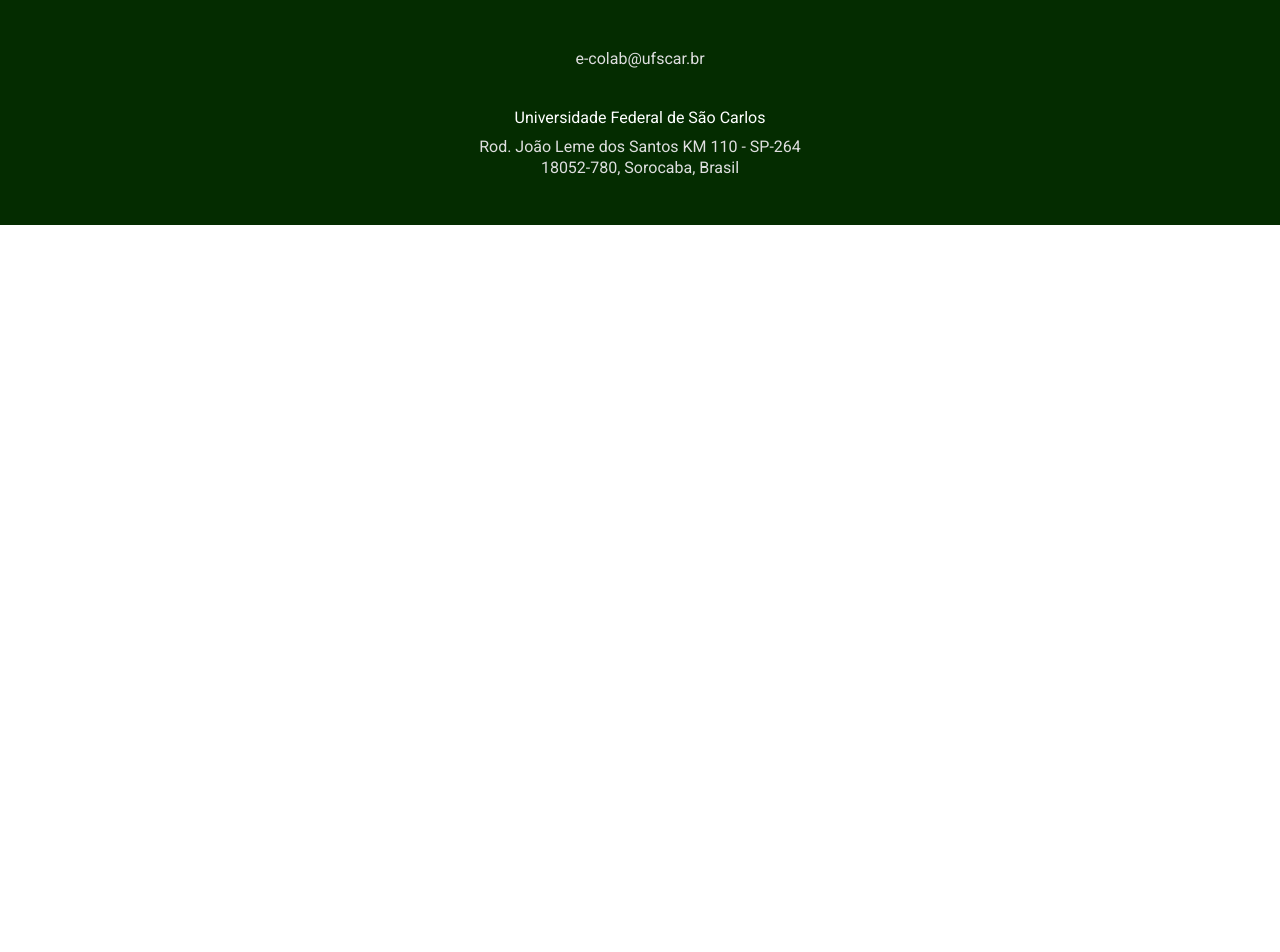
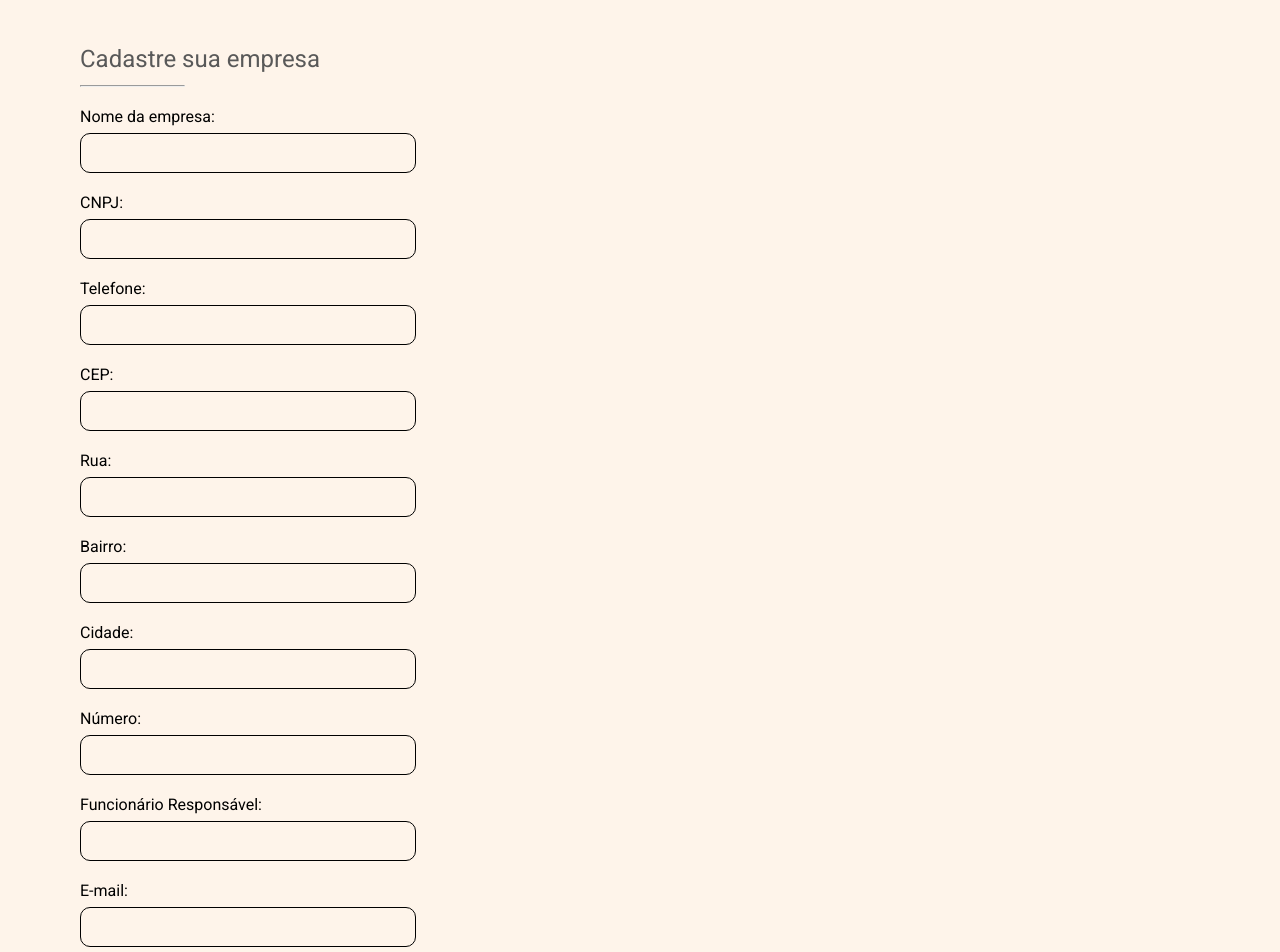
Before and after one commit to e-colab/ecoponto, a Vue app in the folder app/: page /register in a window 1280 px wide. Shown: the part 880-1832 px from the top of the page. Before the commit the page ends 1105 px from the top, so only its background shows below. Built offline with nearby package versions, Linux system fonts and the light colour scheme; a web font is replaced by a local one.

Commit message:
setting up the forms

```diff
--- a/app/src/pages/Register.vue
+++ b/app/src/pages/Register.vue
@@ -1,7 +1,86 @@
 <template>
   <page-wrapper>
+    <div class="register register-grid">
+      <div class="teste">oi</div>
+    </div>
+
     <div class="register">
       <Title title="Cadastre sua empresa" />
+
+      <div class="register-wrapper">
+        <span>Nome da empresa:</span>
+        <input v-model="message" type="text" class="register-input" />
+      </div>
+
+      <div class="register-wrapper">
+        <span>CNPJ:</span>
+        <input v-model="cnpj" type="text" class="register-input" />
+      </div>
+
+      <div class="register-wrapper">
+        <span>Telefone:</span>
+        <input v-model="telefone" type="text" class="register-input" />
+      </div>
+
+      <div class="register-wrapper">
+        <span>CEP:</span>
+        <input
+          v-model="address.cep"
+          :label="address.cep"
+          type="text"
+          :disabled="loading"
+          class="register-input"
+          @focusout="getAddress"
+        />
+      </div>
+
+      <div class="register-wrapper">
+        <span>Rua:</span>
+        <input
+          v-model="address.logradouro"
+          :label="address.logradouro"
+          type="text"
+          :disabled="loading"
+          class="register-input"
+        />
+      </div>
+
+      <div class="register-wrapper">
+        <span>Bairro:</span>
+        <input
+          v-model="address.bairro"
+          :label="address.bairro"
+          type="text"
+          :disabled="loading"
+          class="register-input"
+        />
+      </div>
+
+      <div class="register-wrapper">
+        <span>Cidade:</span>
+        <input
+          v-model="address.localidade"
+          :label="address.localidade"
+          type="text"
+          :disabled="loading"
+          class="register-input"
+        />
+      </div>
+
+      <div class="register-wrapper">
+        <span>Número:</span>
+        <input v-model="numero" type="text" class="register-input" />
+      </div>
+
+      <div class="register-wrapper">
+        <span>Funcionário Responsável:</span>
+        <input v-model="func" type="text" class="register-input" />
+      </div>
+
+      <div class="register-wrapper">
+        <span>E-mail:</span>
+        <input v-model="email" type="text" class="register-input" />
+      </div>
     </div>
   </page-wrapper>
 </template>
@@ -16,6 +95,47 @@
     PageWrapper,
     Title,
   },
+  data() {
+    return {
+      message: '',
+      cnpj: '',
+      telefone: '',
+      cep: '',
+      rua: '',
+      bairro: '',
+      numero: '',
+      cidade: '',
+      func: '',
+      email: '',
+      address: {
+        cep: '',
+        logradouro: '',
+        bairro: '',
+        localidade: '',
+      },
+      loading: false,
+    };
+  },
+  methods: {
+    setAddress(address) {
+      this.loading = true;
+      this.address = { ...this.address, ...address };
+      this.loading = false;
+      console.log(this.address);
+    },
+    getAddress() {
+      // fetch('https://viacep.com.br/ws/' + 18046340 + '/json/').then((data) => {
+      //   this.address = { ...data };
+      //   console.log(data);
+      // });
+
+      fetch('https://viacep.com.br/ws/' + this.address.cep + '/json/').then(
+        (response) => {
+          response.json().then((data) => this.setAddress(data));
+        }
+      );
+    },
+  },
 };
 </script>
 
@@ -23,16 +143,34 @@
 .register {
   min-height: 100vh;
   background-color: #fef4ea;
-  padding: 40px 60px;
+  padding: 40px 80px;
 
-  &-title {
-    font-weight: normal;
-    color: #595959;
-    margin-bottom: 12px;
+  &-wrapper {
+    margin-top: 20px;
+    display: flex;
+    flex-direction: column;
   }
-  &-divider {
-    width: 105px;
-    margin: 0;
+
+  &-input {
+    background-color: #fef4ea;
+    border-radius: 10px;
+    border: 1px solid;
+    height: 40px;
+    padding: 10px;
+    width: 30%;
+    margin-top: 7px;
+  }
+
+  &-grid {
+    display: grid;
+    grid-template-columns: 1fr 1fr 1fr 1fr;
+    grid-template-rows: 1fr 1fr 1fr 1fr;
   }
 }
+
+.teste {
+  background-color: blue;
+  grid-column-start: 1;
+  grid-column-end: 3;
+}
 </style>
--- a/app/src/store/index.js
+++ b/app/src/store/index.js
@@ -8,6 +8,7 @@
     filteredVolume: {},
     distance: 10,
     location: '',
+    address: {},
   },
   getters: {
     getFilteredReason: function (state) {
```
